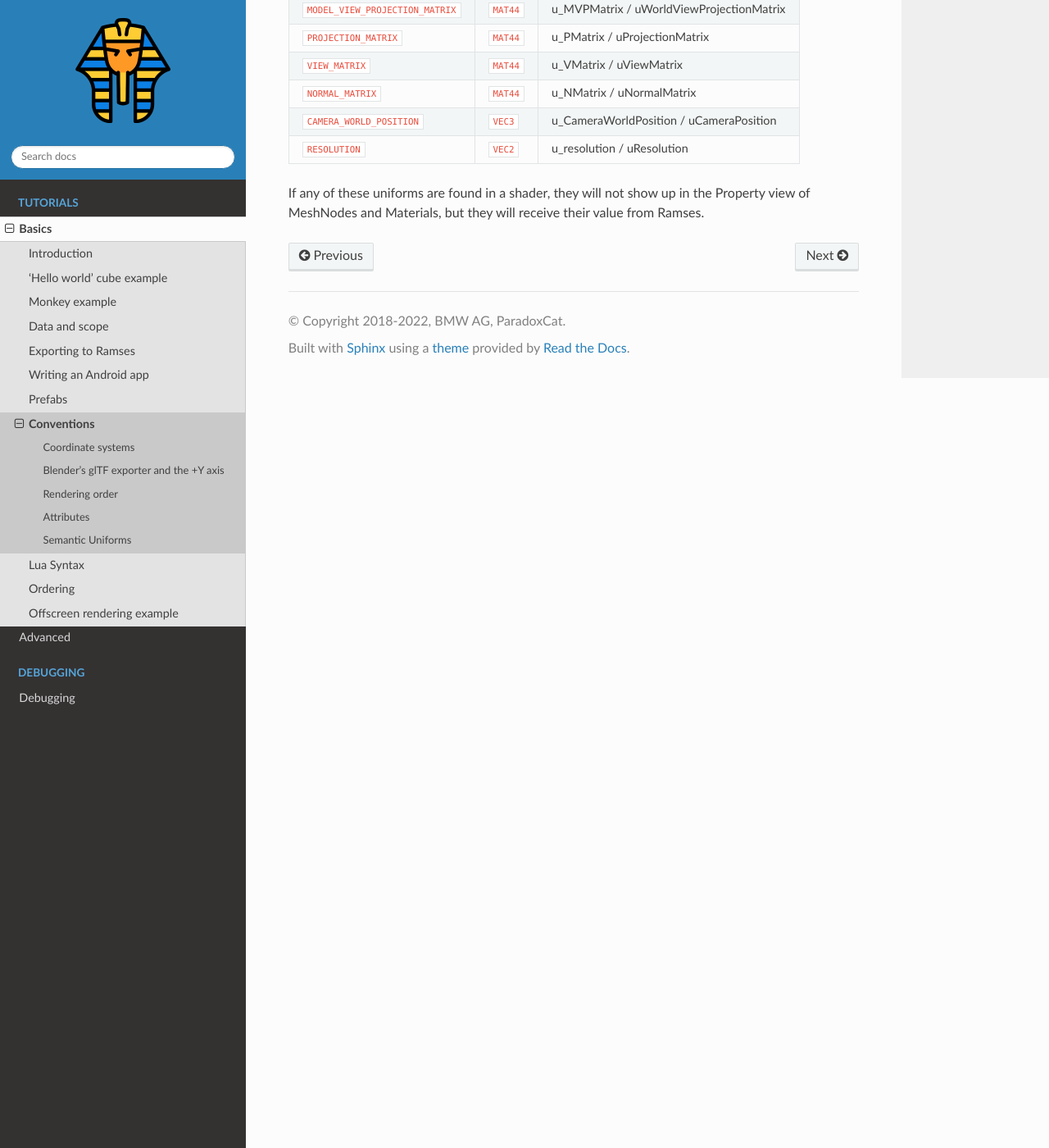
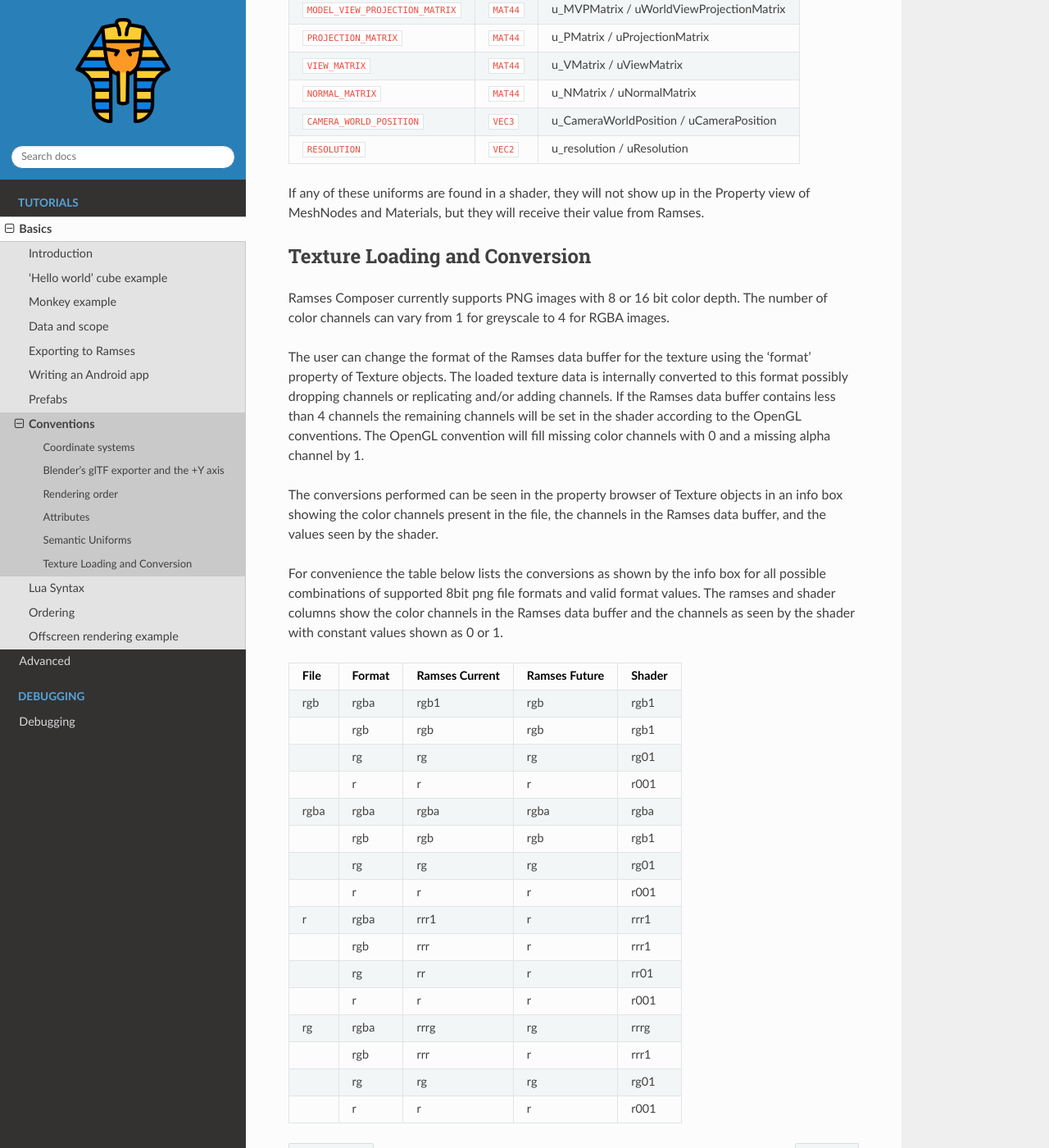
Before and after one commit to bmwcarit/ramses-composer-docs, a Sphinx documentation site: the page built from doc/basics/conventions/README.md, in a window 1280 px wide and 1400 px high, scrolled down 2269 px. Shown: the whole window at 82% size. Built offline with Sphinx 7.4.7 and the Read the Docs theme 2.0.0, drawn with Linux system fonts in a browser that asks for light colours.

````diff
--- a/doc/basics/conventions/README.md
+++ b/doc/basics/conventions/README.md
@@ -81,3 +81,39 @@
 | ```RESOLUTION```                   | `VEC2`  | u_resolution / uResolution |
 
 If any of these uniforms are found in a shader, they will not show up in the Property view of MeshNodes and Materials, but they will receive their value from Ramses.
+
+## Texture Loading and Conversion
+Ramses Composer currently supports PNG images with 8 or 16 bit color depth.
+The number of color channels can vary from 1 for greyscale to 4 for RGBA images.
+
+The user can change the format of the Ramses data buffer for the texture using the 'format' property of Texture objects.
+The loaded texture data is internally converted to this format possibly dropping channels or replicating and/or adding channels.
+If the Ramses data buffer contains less than 4 channels the remaining channels will be set in the shader according to the OpenGL conventions.
+The OpenGL convention will fill missing color channels with 0 and a missing alpha channel by 1.
+
+The conversions performed can be seen in the property browser of Texture objects in an info box
+showing the color channels present in the file, the channels in the Ramses data buffer, and the values seen by the shader.
+
+For convenience the table below lists the conversions as shown by the info box for
+all possible combinations of supported 8bit png file formats and valid format values.
+The ramses and shader columns show the color channels in the Ramses data buffer and the channels as seen by the shader
+with constant values shown as 0 or 1.
+
+| File		| Format	| Ramses Current	| Ramses Future 	| Shader		|
+| --------- | ---------	| ----------------- | ----------------- | ------------- |
+| rgb		| rgba		| rgb1				| rgb				| rgb1			|
+| 			| rgb		| rgb				| rgb				| rgb1			|
+| 			| rg		| rg				| rg				| rg01			|
+| 			| r			| r					| r					| r001			|
+| rgba		| rgba		| rgba				| rgba				| rgba			|
+| 			| rgb		| rgb				| rgb				| rgb1			|
+| 			| rg		| rg				| rg				| rg01			|
+| 			| r			| r					| r					| r001			|
+| r			| rgba		| rrr1				| r					| rrr1			|
+|			| rgb		| rrr				| r					| rrr1			|
+| 			| rg		| rr				| r					| rr01			|
+| 			| r			| r					| r					| r001			|
+| rg		| rgba		| rrrg				| rg				| rrrg			|
+|			| rgb		| rrr				| r					| rrr1			|
+| 			| rg		| rg				| rg				| rg01			|
+| 			| r			| r					| r					| r001			|
````
